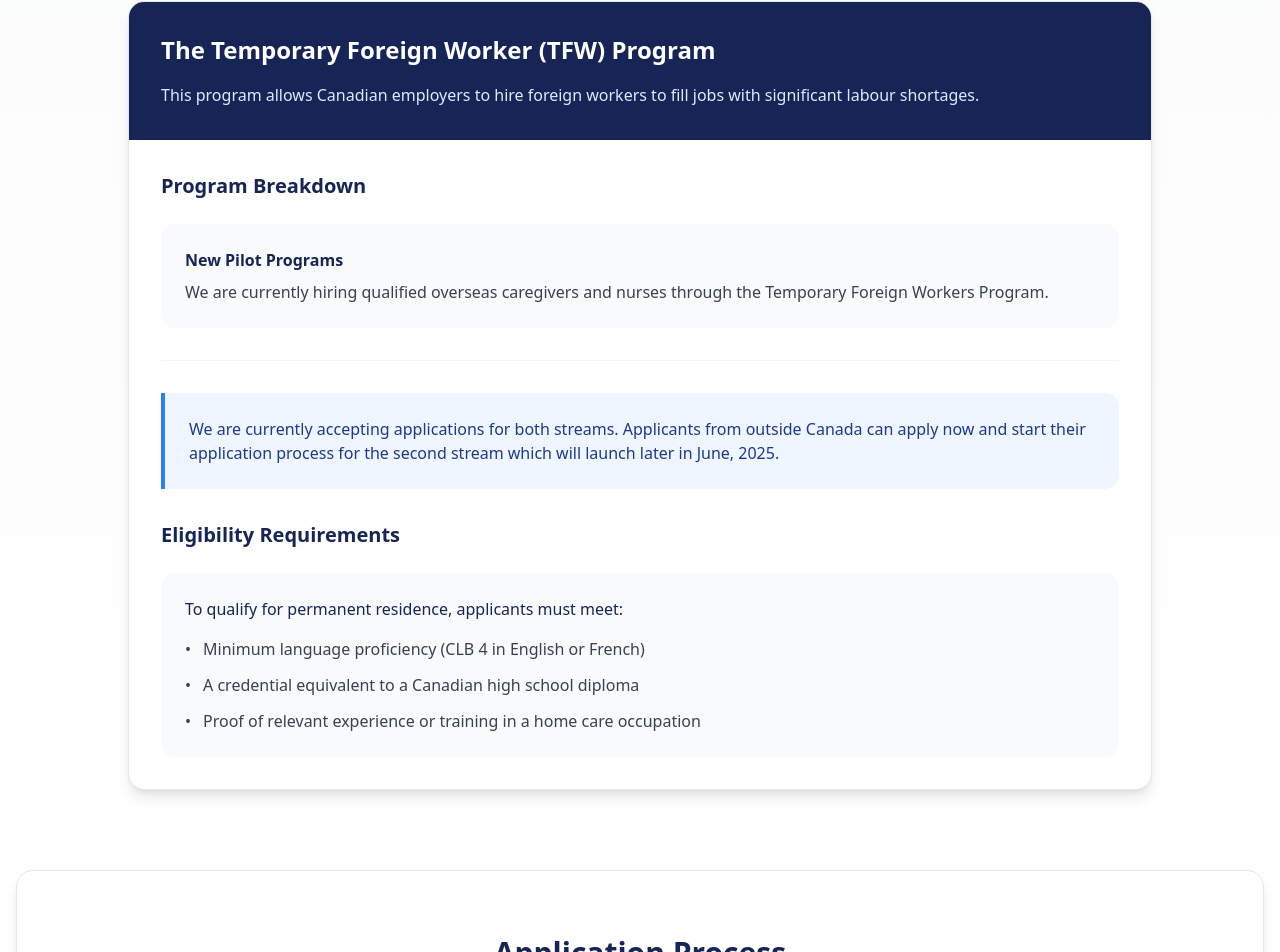
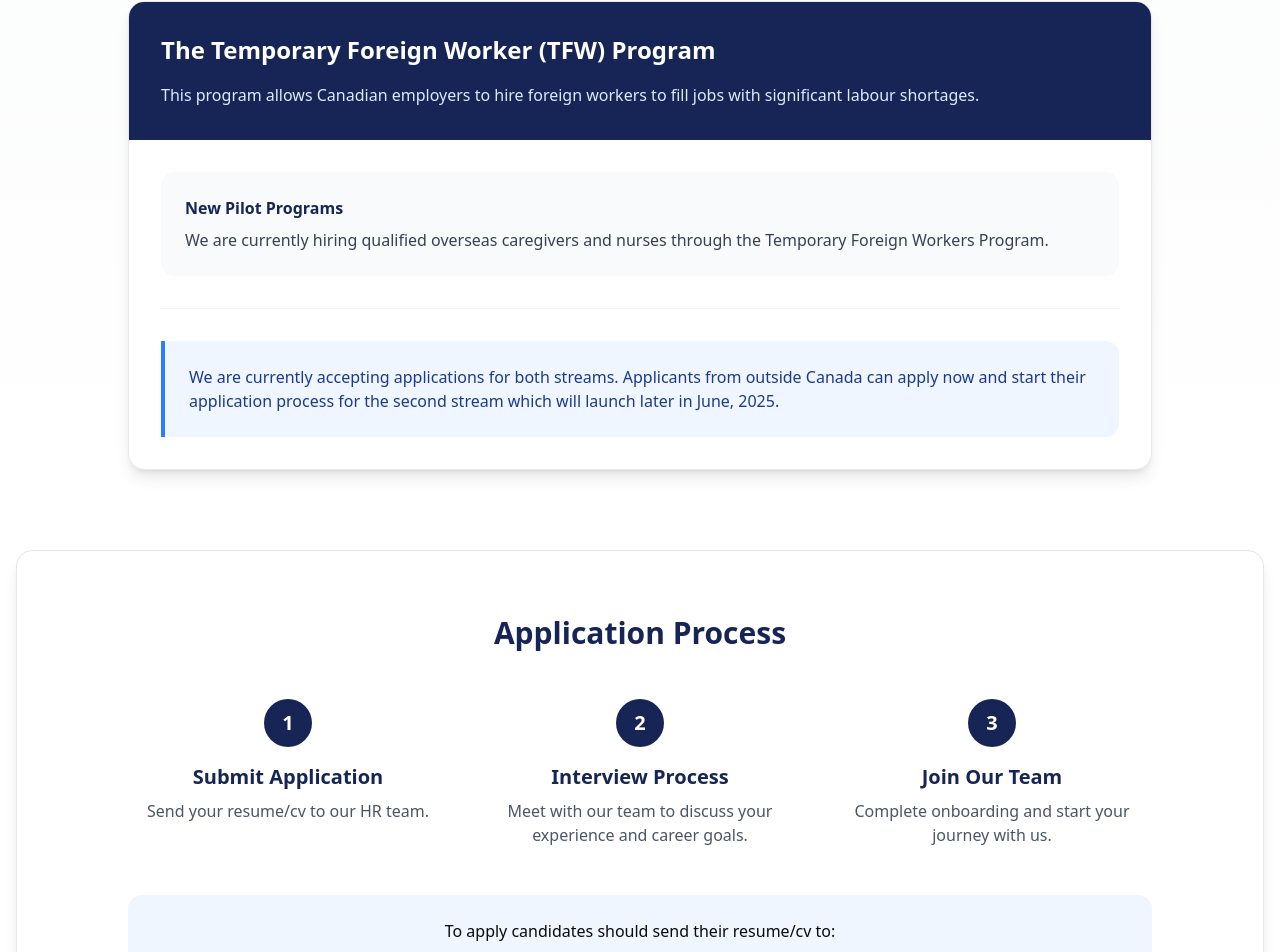
Before and after one commit to Tayyab-742002/HamiltonHealthCareServices, a Next.js app: page /careers in a window 1280 px wide. Shown: the part 1608-2560 px from the top of the page. Built offline with nearby package versions, Linux system fonts and the light colour scheme.

Commit message:
fix careers page

```diff
--- a/src/components/features/careers/opportunities/ImmigrationProgram.tsx
+++ b/src/components/features/careers/opportunities/ImmigrationProgram.tsx
@@ -19,9 +19,9 @@ export default function ImmigrationProgram() {
         <div className="space-y-6 sm:space-y-8">
           {/* Program Breakdown */}
           <div className="border-b border-gray-100 pb-6 sm:pb-8">
-            <h4 className="text-lg sm:text-xl font-semibold text-blue-950 mb-4 sm:mb-6">
+            {/* <h4 className="text-lg sm:text-xl font-semibold text-blue-950 mb-4 sm:mb-6">
               Program Breakdown
-            </h4>
+            </h4> */}
             <div className="grid gap-4 sm:gap-6">
               <div className="bg-gray-50 p-4 sm:p-6 rounded-xl">
                 <h5 className="font-semibold text-blue-950 mb-2">
@@ -60,7 +60,7 @@ export default function ImmigrationProgram() {
           </div>
 
           {/* Eligibility Requirements */}
-          <div>
+          {/* <div>
             <h4 className="text-lg sm:text-xl font-semibold text-blue-950 mb-4 sm:mb-6">
               Eligibility Requirements
             </h4>
@@ -84,7 +84,7 @@ export default function ImmigrationProgram() {
                 </li>
               </ul>
             </div>
-          </div>
+          </div> */}
         </div>
       </div>
     </div>
```
